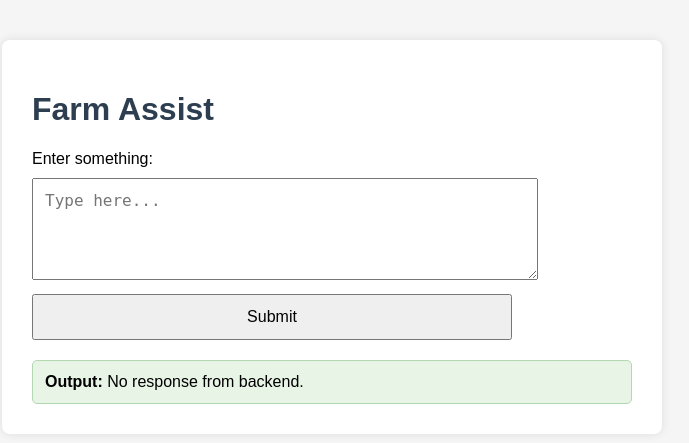
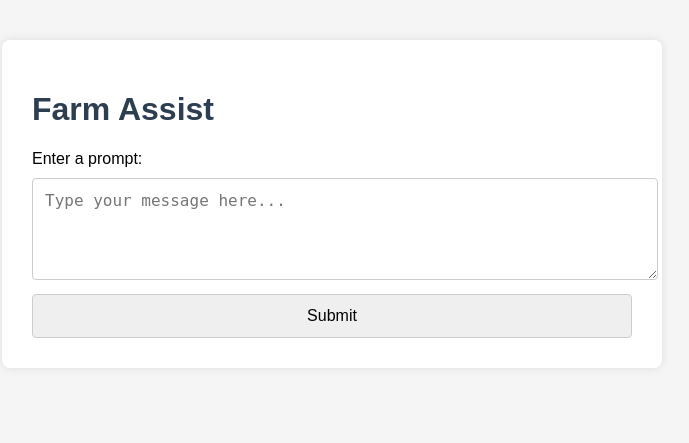
Before and after one commit to Jagirhussan/farmassist, a Flask app: page / in a window 1280 px wide. Shown: the top 443 px of the page, without its empty margins (38-727 px from the left). Run offline with Flask 3, Linux system fonts and the light colour scheme; data that the repository does not hold is empty.

Commit message:
adding debugging statements

```diff
--- a/frontend/app.py
+++ b/frontend/app.py
@@ -3,28 +3,22 @@
 
 app = Flask(__name__)
 
-# the changed port
-BACKEND_URL = "http://localhost:5050/ask_llm"  # Backend running on your laptop
-
-
+BACKEND_URL = "http://localhost:5050/ask_llm"  # If backend is running on port 5050
 
 @app.route('/', methods=['GET', 'POST'])
 def home():
-	user_input = ""
-	response = ""
+    user_input = ""
+    response = ""
 
-	if request.method == 'POST':
-		user_input = request.form['input_text']
+    if request.method == 'POST':
+        user_input = request.form['input_text']
+        print(f"[Frontend] User input: {user_input}")
+        try:
+            res = requests.post(BACKEND_URL, json={"prompt": user_input})
+            response_data = res.json()
+            print(f"[Frontend] Response from backend: {response_data}")
+            response = response_data.get("output", "No response from backend.")
+        except Exception as e:
+            response = f"Error: {e}"
 
-	try:
-		# Send prompt to backend
-		res = requests.post(BACKEND_URL, json={"prompt": user_input})
-		response_data = res.json()
-		response = response_data.get("output", "No response from backend.")
-	except Exception as e:
-		response = f"Error: {e}"
-
-	return render_template('index.html', input=user_input, output=response)
-
-if __name__ == '__main__':
-	app.run(host='0.0.0.0', port=3000)  # Run frontend on a different port
+    return render_template('index.html', input=user_input, output=response)
--- a/frontend/templates/index.html
+++ b/frontend/templates/index.html
@@ -1,6 +1,7 @@
 <!DOCTYPE html>
-<html>
+<html lang="en">
 <head>
+  <meta charset="UTF-8">
   <title>Farm Assist</title>
   <style>
     body {
@@ -19,10 +20,12 @@
       box-shadow: 0 0 10px rgba(0,0,0,0.1);
     }
     textarea, input[type="submit"] {
-      width: 80%;
+      width: 100%;
       padding: 12px;
       margin-top: 10px;
       font-size: 16px;
+      border-radius: 4px;
+      border: 1px solid #ccc;
     }
     .output-box {
       margin-top: 20px;
@@ -30,6 +33,7 @@
       background-color: #e8f4e5;
       border: 1px solid #b2d8b2;
       border-radius: 5px;
+      white-space: pre-wrap;
     }
   </style>
 </head>
@@ -37,14 +41,15 @@
   <div class="container">
     <h1>Farm Assist</h1>
     <form method="POST">
-      <label for="input_text">Enter something:</label><br>
-      <textarea name="input_text" rows="4" placeholder="Type here...">{{ input }}</textarea>
+      <label for="input_text">Enter a prompt:</label><br>
+      <textarea id="input_text" name="input_text" rows="4" placeholder="Type your message here...">{{ input }}</textarea>
       <input type="submit" value="Submit">
     </form>
 
     {% if output %}
     <div class="output-box">
-      <strong>Output:</strong> {{ output }}
+      <strong>Response:</strong><br>
+      {{ output }}
     </div>
     {% endif %}
   </div>
```
Also changed, not shown: backend/backend_main.py (+9 -1 lines), 1 other file.
